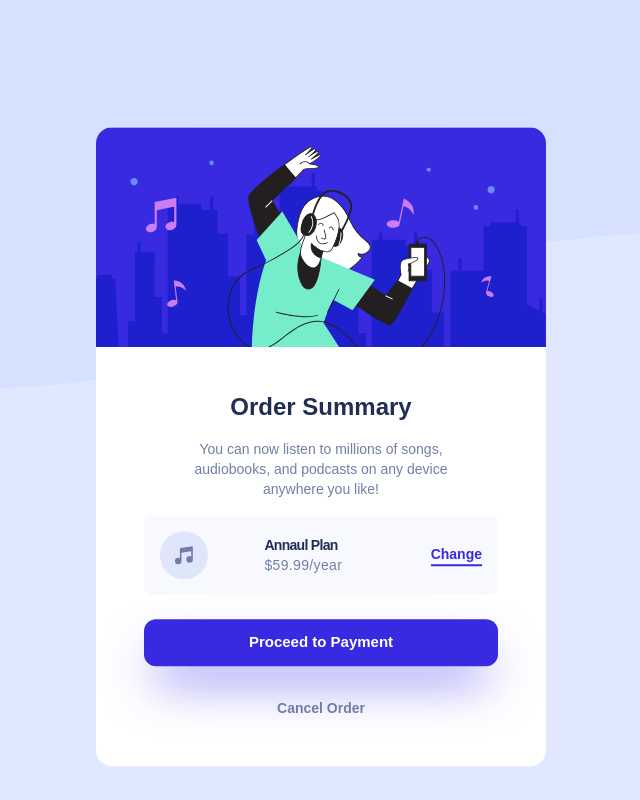
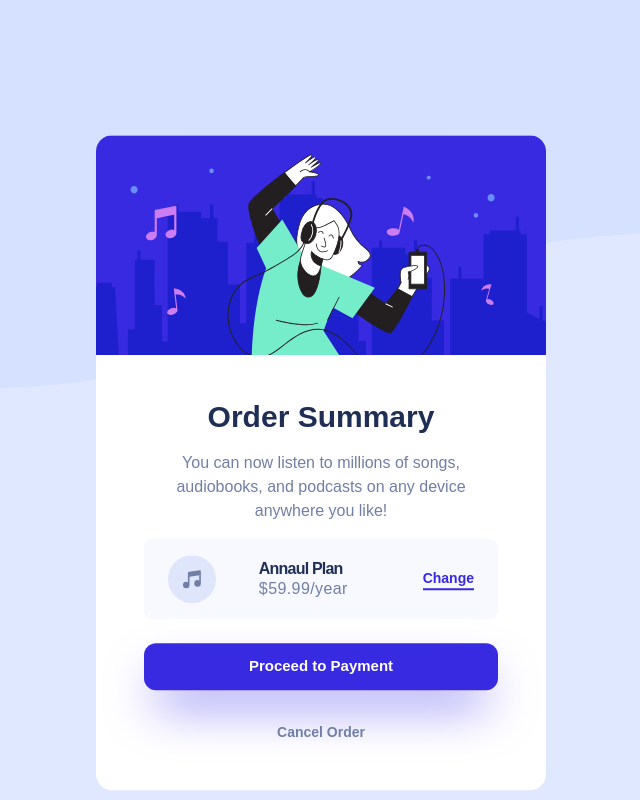
Before and after one commit to ASIM-MD-96/order-summary-1, a website: page index.html in a window 1280 px wide. Shown: the whole page, without its empty margins (319-959 px from the left). Drawn offline with Linux system fonts and the light colour scheme.

Commit message:
Initial commit

```diff
--- a/index.html
+++ b/index.html
@@ -12,7 +12,7 @@
   </head>
   <body class="bg-lightGray">
     <!-- GLOBAL CONTAINER -->
-     <div class="flex w-auto">
+     <div class="flex">
       <!-- BACKGROUND IMAGE -->
        <div class="relative flex w-full">
         <img src="images/pattern-background-desktop.svg" alt="" class="hidden md:block w-full">
@@ -26,16 +26,16 @@
            </div>
            <!-- HEADER -->
             <div class="flex justify-center flex-col">
-              <h1 class="mt-8 text-xl text-darkBlue font-black font-redHatDisplay capitalize text-center md:text-2xl md:mt-11">Order summary</h1>
+              <h1 class="mt-8 text-xl text-darkBlue font-black font-redHatDisplay capitalize text-center md:text-3xl md:mt-11">Order summary</h1>
               <!-- CONTENT -->
                <p class="text-sm text-grayishBlue font-medium font-redHatDisplay text-center  py-4 md:hidden">You can now listen to millions of songs,<br> audiobooks, and podcasts on any <br>device anywhere you like!</p>
-               <p class="hidden md:block text-sm text-grayishBlue font-medium font-redHatDisplay text-center  py-4">You can now listen to millions of songs,<br> audiobooks, and podcasts on any device <br>anywhere you like!</p>
+               <p class="hidden md:block text-[1rem] text-grayishBlue font-medium font-redHatDisplay text-center  py-4">You can now listen to millions of songs,<br> audiobooks, and podcasts on any device <br>anywhere you like!</p>
             </div>
-            <div class="flex mx-6 py-2 bg-lightSlate p-4 rounded-lg justify-between items-center md:py-4 md:mx-12">
+            <div class="flex mx-6 py-2 bg-lightSlate p-4 rounded-lg justify-between items-center md:py-4  md:p-6 md:mx-12">
               <!-- ICON -->
                <img src="images/icon-music.svg" alt="">
                <!-- HEADER -->
-                <h2 class="text-sm text-darkBlue font-black font-redHatDisplay tracking-tighter -ml-8">Annaul Plan <span class="block font-medium text-grayishBlue tracking-wide">$59.99/year</span>
+                <h2 class="text-sm text-darkBlue font-black font-redHatDisplay tracking-tighter -ml-8 md:text-[1rem]">Annaul Plan <span class="block font-medium text-grayishBlue tracking-wide">$59.99/year</span>
                 </h2>
                 <!-- LINK -->
                  <a href="#" class="text-sm text-purple font-redHatDisplay font-bold border-b-2 border-purple hover:text-lightPurple hover:border-none">Change</a>
```
Also changed, not shown: css/style.css.
